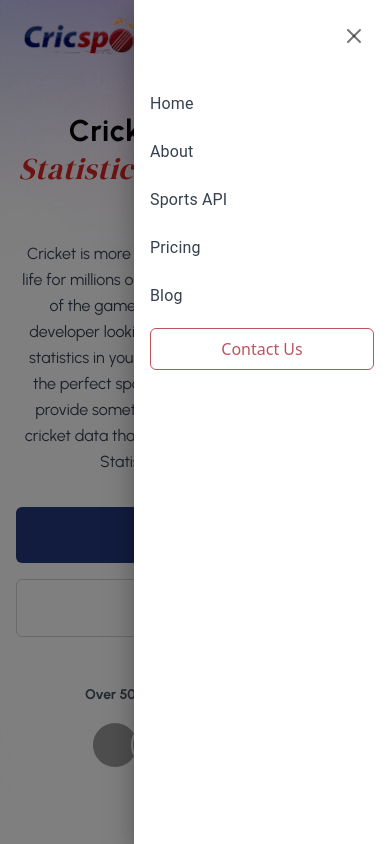
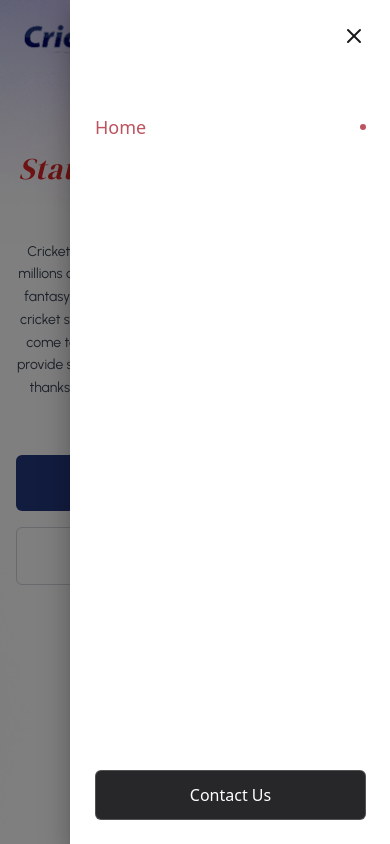
Before and after one commit to developerradheyshyam/cricsports-frontend, a Next.js app: page / in a window 390 px wide. Both pictures are taken after a click on the button 346 px from the left and 36 px from the top of the page. Shown: the top 844 px of the page. Built offline with nearby package versions, Linux system fonts and the light colour scheme; grey boxes are pictures that could not be loaded.

Commit message:
website responsive work completed

```diff
--- a/src/app/about/page.jsx
+++ b/src/app/about/page.jsx
@@ -1,5 +1,3 @@
-import BlogScreen from "@/screens/Blog"
-import FAQSection from "@/screens/FAQ"
 import { dmSerif, urbanist } from "@/utils/fonts"
 import { PlayIcon } from "lucide-react"
 import Image from "next/image"
@@ -45,7 +43,7 @@ const About = () => {
                     <span className={`${dmSerif.variable} text-2xl sm:text-3xl font-thin font-dmSerif italic text-center`}>
                         Cricsportz API and Website & Apps
                     </span>
-                    <p className="max-w-5xl text-center">
+                    <p className="max-w-5xl text-center text-sm md:text-base">
                         Lorem Ipsum is simply dummy text of the printing and typesetting industry. Lorem Ipsum has been the industry&apos;s standard dummy text ever since the 1500s, when an unknown printer took a galley of type and scrambled it to make a type specimen book. It has survived not only five centuries, but also the leap into electronic typesetting, remaining essentially unchanged. It was popularised in the 1960s with the release of Letraset sheets containing Lorem Ipsum passages, and more recently with desktop publishing software like Aldus PageMaker including versions of Lorem Ipsum.
                     </p>
 
--- a/src/app/blog/page.jsx
+++ b/src/app/blog/page.jsx
@@ -72,7 +72,7 @@ const Blog = () => {
                     </h1>
 
                     {/* Responsive paragraph with controlled width and font size */}
-                    <p className="max-w-xl sm:max-w-3xl md:max-w-5xl text-center text-base sm:text-lg">
+                    <p className="max-w-xl sm:max-w-3xl md:max-w-5xl text-center text-sm sm:text-base">
                         Lorem Ipsum is simply dummy text of the printing and typesetting industry. Lorem Ipsum has been the industry&apos;s standard dummy text ever since the 1500s, when an unknown printer took a galley of type and scrambled it to make a type specimen book. It has survived not only five centuries, but also the leap into electronic typesetting, remaining essentially unchanged. It was popularised in the 1960s with the release of Letraset sheets containing Lorem Ipsum passages, and more recently with desktop publishing software like Aldus PageMaker including versions of Lorem Ipsum.
                     </p>
                 </div>
--- a/src/app/contact/page.jsx
+++ b/src/app/contact/page.jsx
@@ -152,7 +152,7 @@ const Contact = () => {
                     <div className="space-y-6 md:w-[40%] ">
                         {/* Phone Card */}
                         <div className="bg-white rounded-xl shadow-xl p-6 ">
-                            <div className="flex items-start gap-4">
+                            <div className="flex flex-col md:flex-row items-start gap-4">
                                 <div className="p-3 bg-blue-50 rounded-full">
                                     <Phone className="w-6 h-6 text-blue-600" />
                                 </div>
@@ -168,7 +168,7 @@ const Contact = () => {
 
                         {/* Email Card */}
                         <div className="bg-white rounded-xl shadow-xl p-6">
-                            <div className="flex items-start gap-4">
+                            <div className="flex flex-col md:flex-row items-start gap-4">
                                 <div className="p-3 bg-blue-50 rounded-full">
                                     <Mail className="w-6 h-6 text-blue-600" />
                                 </div>
@@ -184,7 +184,7 @@ const Contact = () => {
 
                         {/* Address Card */}
                         <div className="bg-white rounded-xl shadow-xl p-6">
-                            <div className="flex items-start gap-4">
+                            <div className="flex flex-col md:flex-row items-start gap-4">
                                 <div className="p-3 bg-blue-50 rounded-full">
                                     <MapPin className="w-6 h-6 text-blue-600" />
                                 </div>
--- a/src/app/page.js
+++ b/src/app/page.jsx
@@ -114,19 +114,19 @@ export default function Page() {
   ];
   const testimonials = [
     {
-      text: " Lorem Ipsum has been the industry&apos;s standard dummy text ever since the 1500s, when an unknown printer took a galley of type and scrambled it to make a type specimen book.",
+      text: "Lorem Ipsum is simply dummy Text text of the printing and typesetting industry. Lorem Ipsum has been the industry's standard",
       author: "Chetan Mayal",
       position: "CEO, Cricsportz",
       rating: 5
     },
     {
-      text: " Lorem Ipsum has been the industry&apos;s standard dummy text ever since the 1500s, when an unknown printer took a galley of type and scrambled it to make a type specimen book.",
+      text: "Lorem Ipsum is simply dummy Text text of the printing and typesetting industry. Lorem Ipsum has been the industry's standard",
       author: "Chetan Mayal",
       position: "CEO, Cricsportz",
       rating: 5
     },
     {
-      text: " Lorem Ipsum has been the industry&apos;s standard dummy text ever since the 1500s, when an unknown printer took a galley of type and scrambled it to make a type specimen book.",
+      text: "Lorem Ipsum is simply dummy Text text of the printing and typesetting industry. Lorem Ipsum has been the industry's standard",
       author: "Chetan Mayal",
       position: "CEO, Cricsportz",
       rating: 5
@@ -238,7 +238,7 @@ export default function Page() {
             </h1>
 
             {/* Description - Improved readability on mobile */}
-            <p className="text-gray-700 max-w-4xl mx-auto text-base md:text-lg leading-relaxed">
+            <p className="text-gray-700 max-w-4xl mx-auto text-sm md:text-base leading-relaxed">
               Cricket is more than simply a game; it&apos;s a way of life for millions of devoted followers.
               If you&apos;re a fan of the game, a fantasy cricket player, or a developer looking to address
               cricket scores and statistics in your app or website, you&apos;ve come to the perfect spot!
@@ -326,17 +326,17 @@ export default function Page() {
           </div>
 
           {/* Features Grid - Converted to responsive grid */}
-          <div className="mx-auto px-2 sm:px-6">
+          <div className="mx-auto px-2 sm:px-6  ">
             <div className="grid grid-cols-1 sm:grid-cols-2 lg:grid-cols-3 gap-6 md:gap-8">
               {features.map((feature, index) => (
                 <div
                   key={index}
-                  className="bg-white rounded-3xl p-6 sm:p-8 shadow-lg hover:shadow-xl transition-all duration-300 transform hover:-translate-y-1"
+                  className="bg-white rounded-2xl p-6 sm:p-8 shadow-lg hover:shadow-xl transition-all duration-300 transform hover:-translate-y-1"
                 >
                   {/* Icon Container - Adjusted for mobile */}
                   <div className="mb-4 sm:mb-6">
-                    <div className="w-10 h-10 sm:w-12 sm:h-12 bg-orange-100 rounded-lg flex items-center justify-center">
-                      <PresentationIcon className="w-5 h-5 sm:w-6 sm:h-6 text-orange-400" />
+                    <div className="mb-4">
+                      <Image src="/cup.png" alt="Service icon" width={50} height={50} className="object-contain" />
                     </div>
                   </div>
 
@@ -344,7 +344,7 @@ export default function Page() {
                   <h3 className="text-xl sm:text-2xl font-mono font-bold mb-3 sm:mb-4 text-gray-900">
                     {feature.title}
                   </h3>
-                  <p className="text-gray-600 text-sm sm:text-base leading-relaxed">
+                  <p className="text-gray-600 text-xs sm:text-sm leading-relaxed">
                     {feature.description}
                   </p>
                 </div>
@@ -359,7 +359,7 @@ export default function Page() {
             src="/shape1.png"
             alt="Background"
             fill
-            className="object-cover opacity-50 sm:opacity-100"
+            className="object-fit opacity-50 sm:opacity-100"
             priority
           />
         </div>
@@ -450,11 +450,11 @@ export default function Page() {
             <div
               key={index}
               className={`
-              relative flex flex-col justify-between overflow-hidden border
+              relative flex flex-col  justify-between overflow-hidden border
               rounded-xl p-4 sm:p-6
               ${card.type === 'featured'
-                  ? 'col-span-1 md:col-span-2 h-auto min-h-[320px] text-white'
-                  : 'h-auto min-h-[300px]'
+                  ? 'col-span-1 md:col-span-2 h-[300px] md:h-auto  md:min-h-[320px] text-white'
+                  : ' h-[250px] md:h-auto md:min-h-[300px]'
                 }
               transition-all duration-300 hover:shadow-lg
             `}
@@ -519,7 +519,7 @@ export default function Page() {
                   <h3 className={`
                   text-sm sm:text-base py-2 w-fit
                   ${card.type === 'featured'
-                      ? 'text-base sm:text-lg md:text-xl'
+                      ? 'text-sm sm:text-lg md:text-xl'
                       : 'border px-3 rounded-full'
                     }
                 `}>
@@ -552,7 +552,7 @@ export default function Page() {
           ))}
         </div>
       </div>
-      <div className="max-w-5xl container mx-auto px-4 sm:px-6 py-8 sm:py-12 md:py-16">
+      <div className="max-w-5xl container mx-auto px-4 sm:px-6 py-8 sm:py-12 md:py-16 mb-10">
         {/* Header Section */}
         <div className="text-center mb-8 sm:mb-12">
           <h2 className="text-2xl sm:text-3xl md:text-4xl font-bold mb-3 sm:mb-4">
@@ -612,7 +612,7 @@ export default function Page() {
           <div className="lg:pl-6 xl:pl-12 mt-8 lg:mt-0 h-full ">
             <div className="relative rounded-2xl sm:rounded-3xl border-2 h-full  shadow-lg">
               {/* Main Image */}
-              <div className="relative w-full h-full">
+              <div className="relative w-full h-full min-h-[50vh]">
                 <Image
                   src="/cricketStats.png"
                   alt="Cricket API Dashboard"
@@ -726,6 +726,45 @@ export default function Page() {
           </div>
         </div>
       </div>
+      <div className="w-full bg-[#FFF8EE] py-8 sm:py-12 md:py-16">
+        <div className="max-w-5xl mx-auto px-4 sm:px-6 py-8 sm:py-16 flex flex-col justify-center items-center">
+          <div className="max-w-5xl mx-auto text-center">
+            <h2 className="text-2xl sm:text-3xl md:text-4xl font-bold mb-4 sm:mb-6">
+              Our App{' '}
+              <span className={`${dmSerif.variable} font-dmSerif text-red-600 font-thin italic`}>
+                Score Live
+              </span>
+              App
+            </h2>
+            <p className="text-gray-600 text-sm sm:text-base leading-relaxed">
+              All important tours, series, and domestic tournaments from across the world are included
+              in the CricSportz cricket data stream coverage. Our cricket data stream may be utilized
+              in a variety of applications, including but not limited to Livescore, fantasy apps,
+              betting, and others. The coverage of the feed includes live scorecards, live fantasy
+              metrics, as well as pregame and in-play odds from bookmakers.
+            </p>
+          </div>
+        </div>
+        <div className="flex flex-col items-center justify-center relative px-4">
+          <Image
+            src="/iphone.png"
+            alt="Cricket API Dashboard"
+            width={1200}
+            height={600}
+            className="md:max-w-lg  h-[60vh] object-contain"
+          />
+        <div className="flex justify-center gap-2  h-10 ">
+            {[1,2,3,4].map((_, index) => (
+              <button
+                key={index}
+                className={`h-2 sm:h-3 rounded-full transition-all touch-target-adjust ${index === 0 ? "bg-[#E80054] w-6 sm:w-8" : "w-2 sm:w-3 bg-[#D9D9D9]"
+                  }`}
+                aria-label={`Go to slide ${index + 1}`}
+              />
+            ))}
+          </div>
+        </div>
+      </div>
       <div className="min-h-screen  bg-[#1F242A] py-12 sm:py-16 md:py-20 px-4 sm:px-6 md:px-8 relative overflow-hidden flex justify-center items-center">
         {/* Background decorations component remains unchanged */}
         <BackgroundDecorations />
@@ -749,14 +788,14 @@ export default function Page() {
 
           {/* Testimonials container - modified for better mobile scrolling */}
           <div className="relative w-full overflow-hidden flex   justify-center ">
-            <div className="flex max-w-5xl justify-center  snap-x snap-mandatory overflow-x-auto hide-scrollbar">
+            <div className="flex max-w-5xl justify-center  snap-x snap-mandatory overflow-x-hidden  hide-scrollbar">
               {testimonials.map((testimonial, index) => (
                 <div
                   key={index}
                   className="flex-none w-full sm:w-[85%] md:w-[45%] lg:w-[32%] snap-center px-3 sm:px-4"
                 >
                   {/* Individual testimonial card - adjusted padding and height */}
-                  <div className="bg-white/10 backdrop-blur-lg flex flex-col justify-between border-t-[2px] border-t-gray-500 border-l-[2px] border-l-gray-500 rounded-2xl p-6 sm:p-6 h-auto min-h-[18rem] sm:min-h-[20rem]">
+                  <div className="bg-white/10 backdrop-blur-lg flex flex-col justify-between border-t-[2px] border-t-gray-500 border-l-[2px] border-l-gray-500 rounded-2xl p-6 sm:p-6 h-auto min-h-[14rem] sm:min-h-[16rem]">
                     {/* Star rating - adjusted size and spacing */}
                     <div className="flex space-x-1 mb-4 sm:mb-6  ">
                       {[...Array(testimonial.rating)].map((_, i) => (
@@ -769,7 +808,7 @@ export default function Page() {
 
                     {/* Testimonial text - responsive font size and spacing */}
                     <p className="text-sm sm:text-base text-white mb-6 sm:mb-8 text-left">
-                    &quot;{testimonial.text}&quot;
+                      &quot;{testimonial.text}&quot;
                     </p>
 
                     {/* Author info - adjusted spacing and image size */}
--- a/src/components/Header.jsx
+++ b/src/components/Header.jsx
@@ -1,7 +1,7 @@
 "use client";
 import React, { useState } from "react";
 import { usePathname } from "next/navigation";
-import { Drawer, List, ListItem, ListItemText, IconButton } from "@mui/material";
+import { Drawer } from "@mui/material";
 import { Menu, X } from "lucide-react";
 import Link from "next/link";
 import Image from "next/image";
@@ -9,8 +9,9 @@ import { useRouter } from "next/navigation";
 
 const Header = () => {
   const [mobileOpen, setMobileOpen] = useState(false);
-  const pathname = usePathname(); // Get the current route
-  const router = useRouter()
+  const pathname = usePathname();
+  const router = useRouter();
+
   const handleDrawerToggle = () => {
     setMobileOpen(!mobileOpen);
   };
@@ -23,16 +24,22 @@ const Header = () => {
     { name: "Blog", path: "/blog" },
   ];
 
-  // Check if the current route is the home page
   const isHomePage = pathname === "/";
+  const isActive = (path) => pathname === path;
 
   return (
     <header className="w-full fixed top-0 left-0 z-40 bg-white/10 backdrop-blur-lg py-4 px-6">
       <nav className="max-w-5xl mx-auto flex items-center justify-between">
         {/* Logo */}
         <div className="flex items-center">
-          <Link href="/" className="flex items-center">
-            <Image src={isHomePage ? "/logo (1).png" : "/logo.png"} alt="Cricsportz Logo" width={150} height={40} />
+          <Link href="/" className="flex items-center hover:opacity-80 transition-opacity">
+            <Image
+              src={isHomePage ? "/logo (1).png" : "/logo.png"}
+              alt="Cricsportz Logo"
+              width={150}
+              height={40}
+              className="transition-transform hover:scale-105"
+            />
           </Link>
         </div>
 
@@ -42,31 +49,35 @@ const Header = () => {
             <Link
               key={item.name}
               href={item.path}
-              className={`font-semibold text-nowrap transition-colors ${
+              className={`relative font-semibold text-nowrap transition-all duration-300 ${
                 isHomePage ? "text-gray-700 hover:text-gray-900" : "text-white hover:text-gray-300"
+              } ${
+                isActive(item.path) ?
+                  "after:content-[''] after:absolute after:bottom-0 after:left-0 after:w-full after:h-0.5 after:bg-[#be5360]" : ""
               }`}
             >
               {item.name}
             </Link>
           ))}
           <button
-            className={`border px-6 py-2 rounded-md transition-colors ${
+            className={`border px-6 py-2 rounded-md transition-all duration-300 hover:scale-105 ${
               isHomePage
                 ? "border-[#be5360] text-[#be5360] hover:bg-red-100"
                 : "border-white text-white hover:bg-white/20"
             }`}
-           onClick={()=>  router.push("/contact")}
+            onClick={() => router.push("/contact")}
           >
             Contact Us
           </button>
         </div>
 
         {/* Mobile Menu Button */}
-        <div className="md:hidden">
-          <IconButton edge="start" color="inherit" aria-label="menu" onClick={handleDrawerToggle}>
-            <Menu className="h-6 w-6 text-white" />
-          </IconButton>
-        </div>
+        <button
+          className="md:hidden p-2 rounded-full hover:bg-white/10 transition-colors"
+          onClick={handleDrawerToggle}
+        >
+          <Menu className={`h-6 w-6 ${isHomePage ? "text-gray-700" : "text-white"}`} />
+        </button>
 
         {/* Mobile Drawer */}
         <Drawer
@@ -75,30 +86,55 @@ const Header = () => {
           open={mobileOpen}
           onClose={handleDrawerToggle}
           ModalProps={{ keepMounted: true }}
+          PaperProps={{
+            className: "bg-white/40 backdrop-blur-lg border-l border-white/20 w-full max-w-xs"
+          }}
         >
-          <div className="w-64">
-            <div className="p-4 flex justify-end">
-              <IconButton onClick={handleDrawerToggle}>
-                <X className="h-6 w-6" />
-              </IconButton>
+          <div className="flex flex-col h-full">
+            <div className="p-4 flex justify-end border-b border-white/10">
+              <button
+                onClick={handleDrawerToggle}
+                className="p-2 rounded-full hover:bg-white/10 transition-colors"
+              >
+                <X className="h-6 w-6 text-zinc-900" />
+              </button>
             </div>
-            <List>
+
+            <div className="flex-1 py-6">
               {navItems.map((item) => (
-                <ListItem key={item.name} onClick={handleDrawerToggle}>
-                  <Link href={item.path} className={isHomePage ? "text-gray-700" : "text-gray-700"}>
-                    <ListItemText primary={item.name} />
-                  </Link>
-                </ListItem>
+                <Link
+                  key={item.name}
+                  href={item.path}
+                  onClick={handleDrawerToggle}
+                  className={`flex items-center px-6 py-4 transition-all duration-300 ${
+                    isActive(item.path)
+                      ? "bg-white/40 text-[#be5360] font-medium"
+                      : "text-white/80 hover:bg-white/10"
+                  }`}
+                >
+                  <span className="text-lg">{item.name}</span>
+                  {isActive(item.path) && (
+                    <div className="ml-auto">
+                      <div className="w-1.5 h-1.5 rounded-full bg-[#be5360]" />
+                    </div>
+                  )}
+                </Link>
               ))}
-              <ListItem>
-                <button
-                   onClick={()=>  router.push("/contact")}
-                 className={`w-full border px-4 py-2 rounded-md transition-colors border-[#be5360] text-[#be5360] hover:bg-red-100`}
-                >
-                  Contact Us
-                </button>
-              </ListItem>
-            </List>
+            </div>
+
+            <div className="p-6 border-t border-white/10">
+              <button
+                onClick={() => {
+                  router.push("/contact");
+                  handleDrawerToggle();
+                }}
+                className="w-full bg-zinc-800 border border-white/20 text-white py-3 px-4 rounded-md font-medium
+                  transition-all duration-300 hover:bg-zinc-600 focus:ring-2 focus:ring-white/30 focus:ring-offset-2
+                  focus:ring-offset-white/10 backdrop-blur-sm"
+              >
+                Contact Us
+              </button>
+            </div>
           </div>
         </Drawer>
       </nav>
--- a/src/screens/Blog.jsx
+++ b/src/screens/Blog.jsx
@@ -30,7 +30,7 @@ const BlogScreen = () => {
     <section className="max-w-5xl mx-auto px-4 py-12">
     {/* Header Section */}
     <div className="text-center mb-8">
-      <h2 className="text-4xl font-bold mb-4">
+      <h2 className="text-3xl md:text-4xl font-bold mb-4">
         Latest <span className={`${dmSerif.variable} font-dmSerif text-red-600  font-thin italic`}>News & Blogs</span>
       </h2>
       <p className="text-gray-600 max-w-3xl mx-auto">
@@ -74,9 +74,8 @@ const BlogScreen = () => {
             </p>
 
             {/* Read More Button */}
-            <button className="flex space-x-3 items-center mt-4 px-8 py-3 border-2 border-red-600 text-red-600  font-thin rounded-lg hover:bg-red-600 hover:text-white transition-colors">
-              <span> Read More
-              </span>
+            <button className="flex space-x-3 justify-center max-w-xs  items-center mt-4 w-full md:w-64    py-3 border-2 border-red-600 text-red-600  font-thin rounded-lg hover:bg-red-600 hover:text-white transition-colors">
+              <span> Read More</span>
               <ArrowRight className="bg-red-700 p-1 rounded-full text-white" />
             </button>
           </div>
```
Also changed, not shown: src/app/pricing/page.jsx (+1 -32 lines), public/iphone.png (added), src/app/layout.jsx (renamed from src/app/layout.js).
